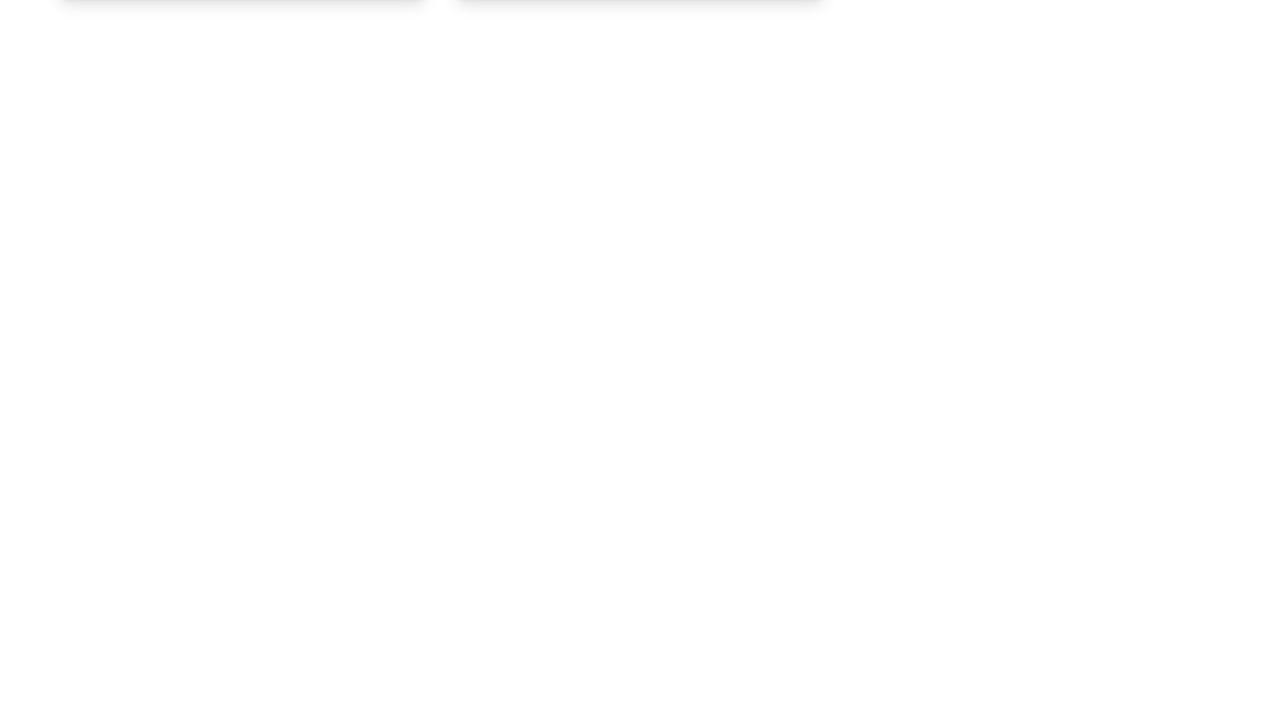
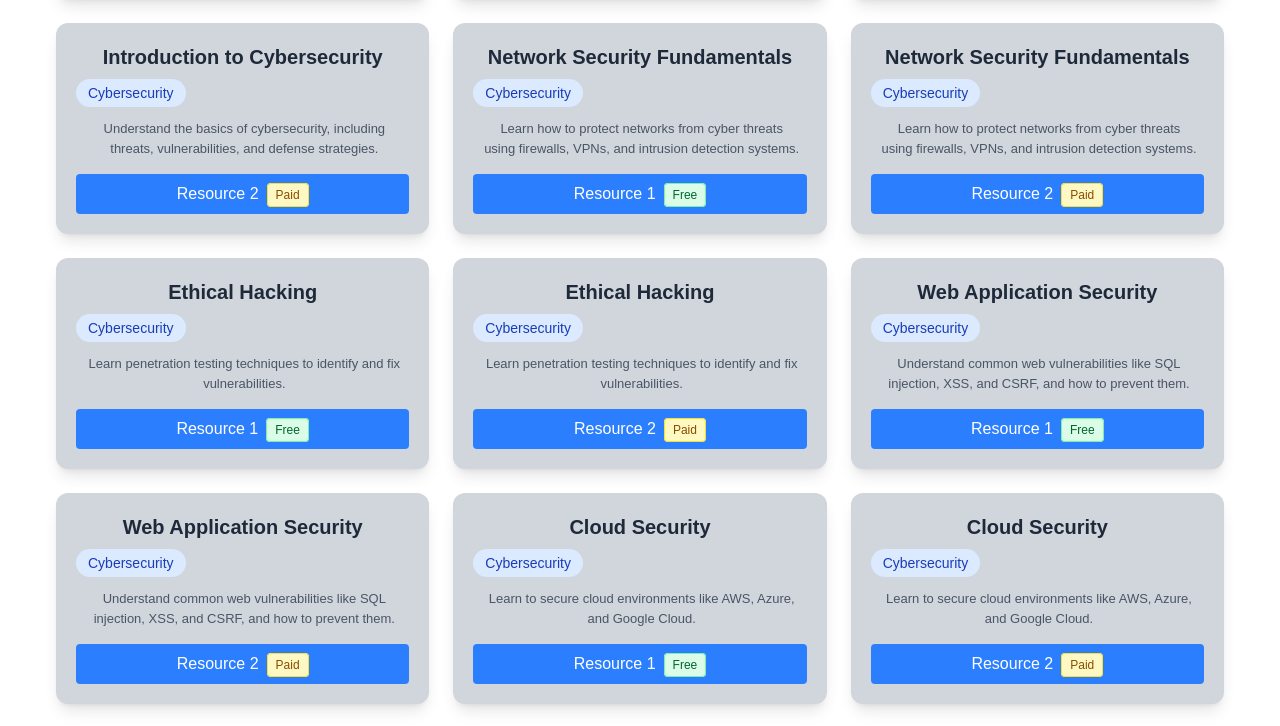
Before and after one commit to satyamrk18/CarrerCare, a React (Vite) app: page /courses in a window 1280 px wide. Shown: the part 6909-7635 px from the top of the page. Before the commit the page ends 6964 px from the top, so only its background shows below. Built offline with nearby package versions, Linux system fonts and the light colour scheme.

Commit message:
addd data for Cybersecurity

```diff
--- a/src/data/CourseResources.js
+++ b/src/data/CourseResources.js
@@ -449,7 +449,71 @@ const courses = [
     { url: "https://developer.apple.com/documentation/xcode/testing-your-apps-in-simulator", type: "Free" },
     { url: "https://www.udemy.com/course/unit-testing-in-ios-with-xctest/", type: "Paid" }
   ]
+},
+{
+  title: "Introduction to Cybersecurity",
+  description: "Understand the basics of cybersecurity, including threats, vulnerabilities, and defense strategies.",
+  category: "Cybersecurity",
+  resources: [
+    { url: "https://www.cisco.com/c/en/us/training-events/training-certifications/exams/current-list/intro-cybersecurity.html", type: "Free" },
+    { url: "https://www.udemy.com/course/the-complete-cyber-security-course-hackers-exposed/", type: "Paid" }
+  ]
+},
+{
+  title: "Network Security Fundamentals",
+  description: "Learn how to protect networks from cyber threats using firewalls, VPNs, and intrusion detection systems.",
+  category: "Cybersecurity",
+  resources: [
+    { url: "https://www.cybrary.it/course/network-security-fundamentals/", type: "Free" },
+    { url: "https://www.udemy.com/course/network-security-course/", type: "Paid" }
+  ]
+},
+{
+  title: "Ethical Hacking",
+  description: "Learn penetration testing techniques to identify and fix vulnerabilities.",
+  category: "Cybersecurity",
+  resources: [
+    { url: "https://www.hacker101.com/", type: "Free" },
+    { url: "https://www.udemy.com/course/learn-ethical-hacking-from-scratch/", type: "Paid" }
+  ]
+},
+{
+  title: "Web Application Security",
+  description: "Understand common web vulnerabilities like SQL injection, XSS, and CSRF, and how to prevent them.",
+  category: "Cybersecurity",
+  resources: [
+    { url: "https://owasp.org/www-project-top-ten/", type: "Free" },
+    { url: "https://www.udemy.com/course/web-application-security-testing/", type: "Paid" }
+  ]
+},
+{
+  title: "Cloud Security",
+  description: "Learn to secure cloud environments like AWS, Azure, and Google Cloud.",
+  category: "Cybersecurity",
+  resources: [
+    { url: "https://aws.amazon.com/security/", type: "Free" },
+    { url: "https://www.udemy.com/course/aws-certified-security-specialty/", type: "Paid" }
+  ]
+},
+{
+  title: "Digital Forensics",
+  description: "Master techniques for investigating cybercrimes and collecting digital evidence.",
+  category: "Cybersecurity",
+  resources: [
+    { url: "https://www.coursera.org/learn/digital-forensics", type: "Free" },
+    { url: "https://www.udemy.com/course/digital-forensics-masterclass/", type: "Paid" }
+  ]
+},
+{
+  title: "Incident Response & Threat Hunting",
+  description: "Learn how to detect, respond to, and mitigate cybersecurity incidents.",
+  category: "Cybersecurity",
+  resources: [
+    { url: "https://www.sans.org/cyber-security-courses/incident-response/", type: "Free" },
+    { url: "https://www.udemy.com/course/incident-response-and-threat-hunting-course/", type: "Paid" }
+  ]
 }
+
 
 
 ]
```
